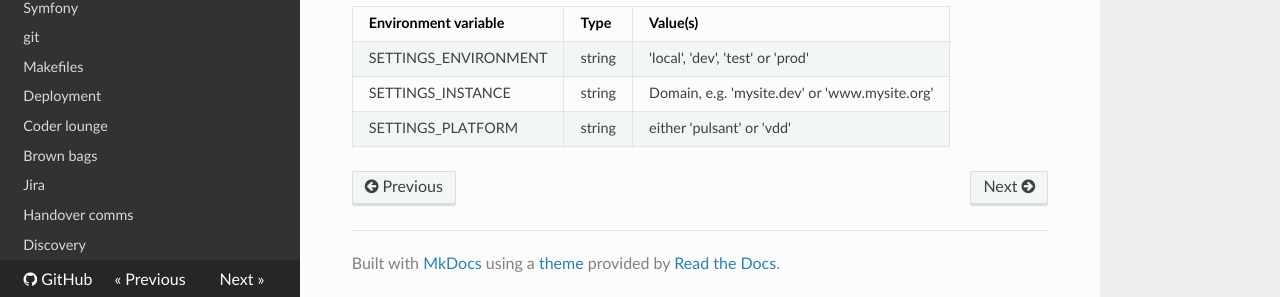
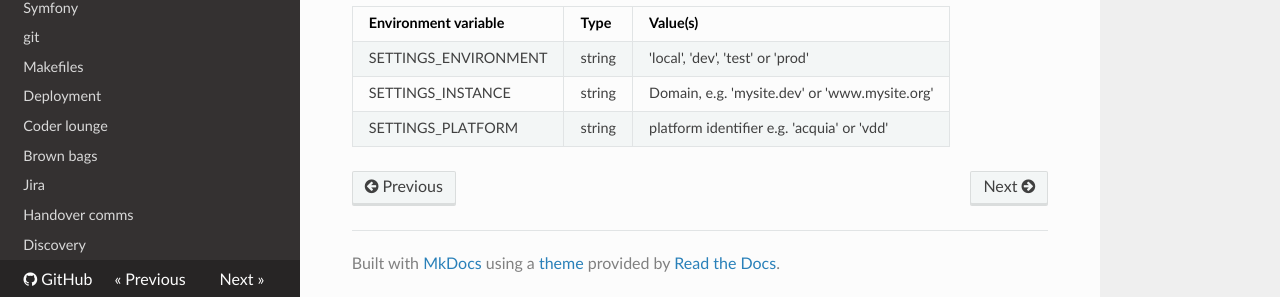
Before and after one commit to teamdeeson/codex, an MkDocs documentation site: the page built from docs/development/drupal7.md, in a window 1280 px wide and 900 px high, scrolled down 536 px. Shown: the part 600-897 px from the top of the window. Built offline with MkDocs 1.6.1, drawn with Linux system fonts in a browser that asks for light colours; nearby versions of some CDN libraries; old or Windows-style settings are respelled for this version of MkDocs.

Commit message:
settings file strategy

```diff
--- a/docs/development/drupal7.md
+++ b/docs/development/drupal7.md
@@ -39,4 +39,4 @@ The following `ENVIRONMENT VARIABLES` are always available within these settings
 |----------------------|------------|-----------------------------------------------|
 | SETTINGS_ENVIRONMENT | string     | 'local', 'dev', 'test' or 'prod'              |
 | SETTINGS_INSTANCE    | string     | Domain, e.g. 'mysite.dev' or 'www.mysite.org' |
-| SETTINGS_PLATFORM    | string     | either 'pulsant' or 'vdd'                     |
+| SETTINGS_PLATFORM    | string     | platform identifier e.g. 'acquia' or 'vdd'    |
```
